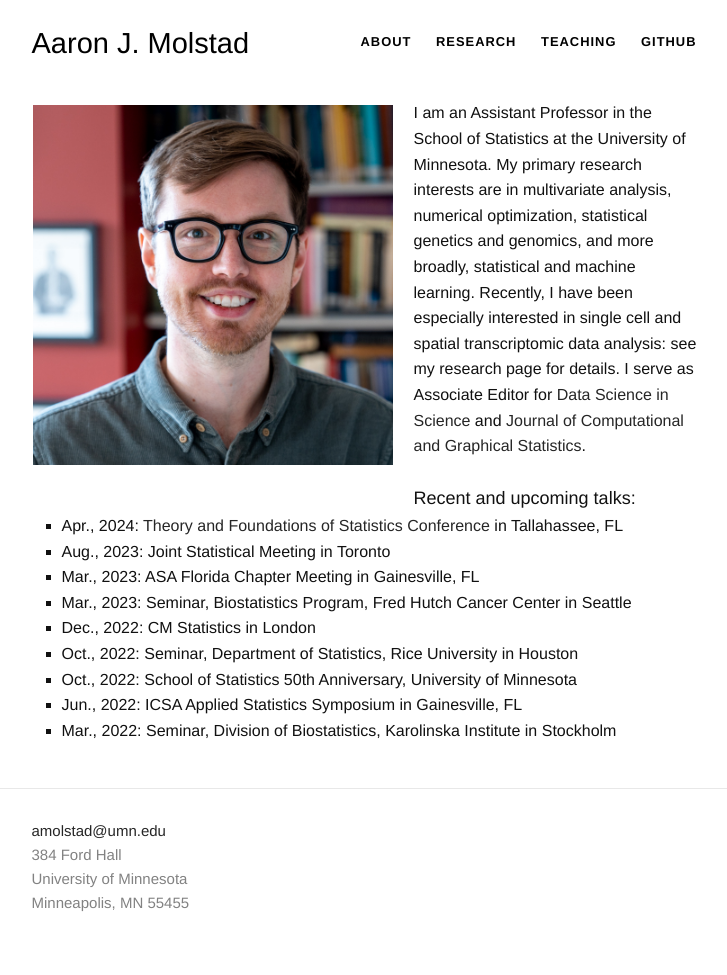
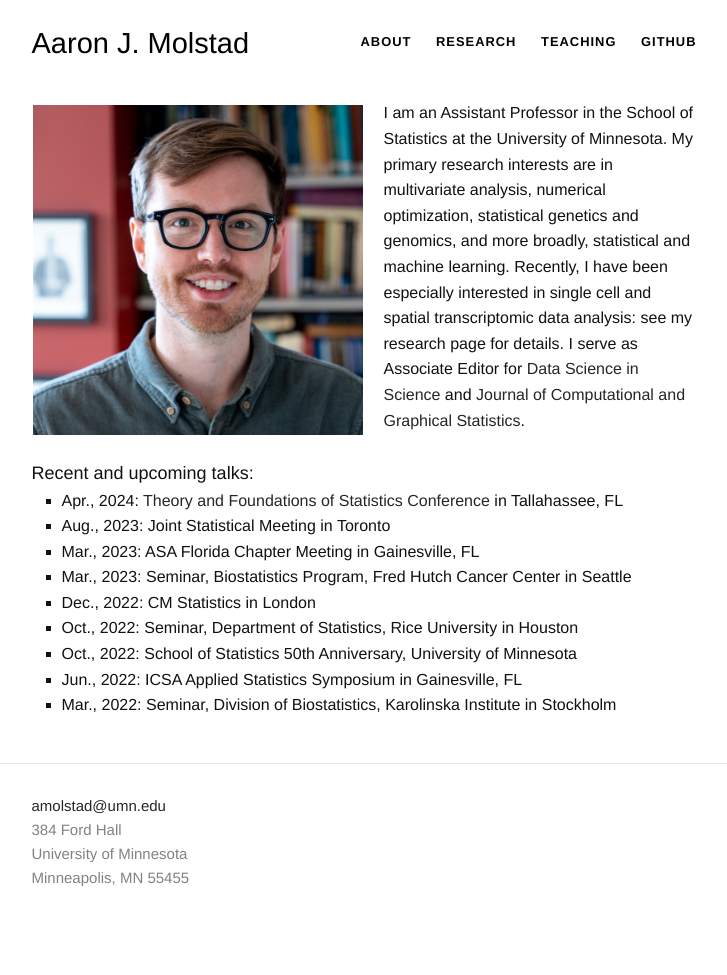
Before and after one commit to ajmolstad/ajmolstad.github.io, a Jekyll site: the page built from index.html, in a window 1280 px wide. Shown: the whole page, without its empty margins (276-1003 px from the left). Built offline with Jekyll 4.4.1, drawn with Linux system fonts in a browser that asks for light colours; after the commit the page ends 950 px from its top, so only the background shows below that.

Commit message:
Update index.html

```diff
--- a/index.html
+++ b/index.html
@@ -15,7 +15,7 @@
 
 
 <div class="default">
- <dl class="wp-caption alignleft" style="max-width: 360px">
+ <dl class="wp-caption alignleft" style="max-width: 330px">
 <dt><a href=""><img class="" src="/images/Molstad.jpg" alt="" /></a>
 	<img padding: 6px;></dt>
 <dd></dd>
```
